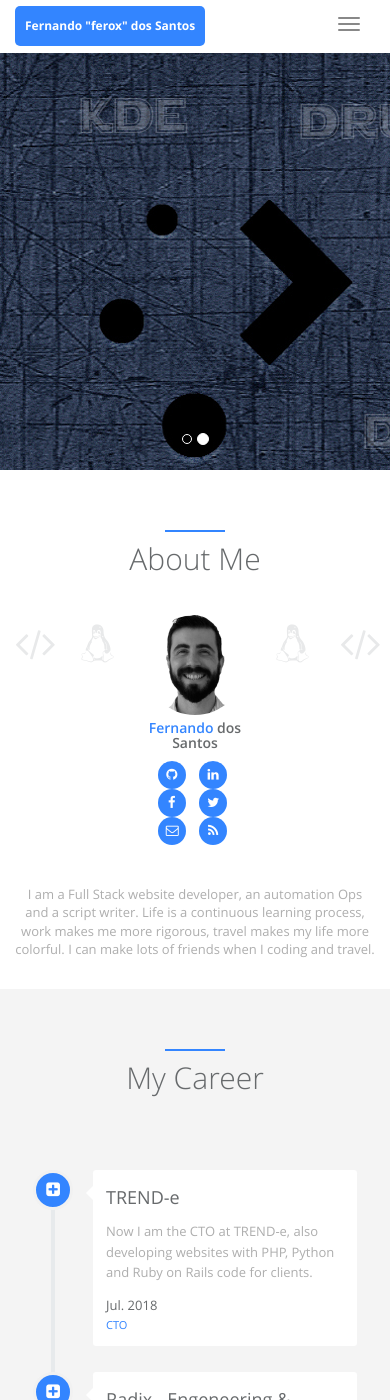
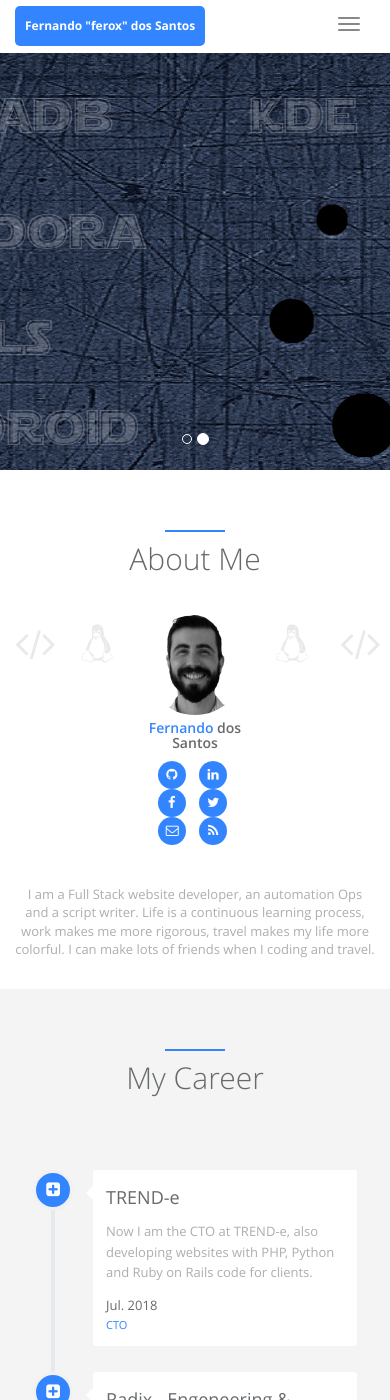
Before and after one commit to ferox/ferox.github.io, a Jekyll site: the page built from index.html, in a window 390 px wide and 1400 px high. Built offline with Jekyll 4.4.1, drawn with Linux system fonts in a browser that asks for light colours.

Commit message:
Ajustando o background para mobile.

```diff
--- a/_sass/_style.scss
+++ b/_sass/_style.scss
@@ -2799,6 +2799,14 @@ body {
     .carousel-control {
       display: none;
     }
+
+    .header-back {
+      height: 470px;
+      width: 400px;
+      background-position: 39% 0;
+      background-repeat: no-repeat;
+    }
+
     .navbar .navbar-header {
       display: block;
       float: none;
```
Also changed, not shown: 1 other file.
